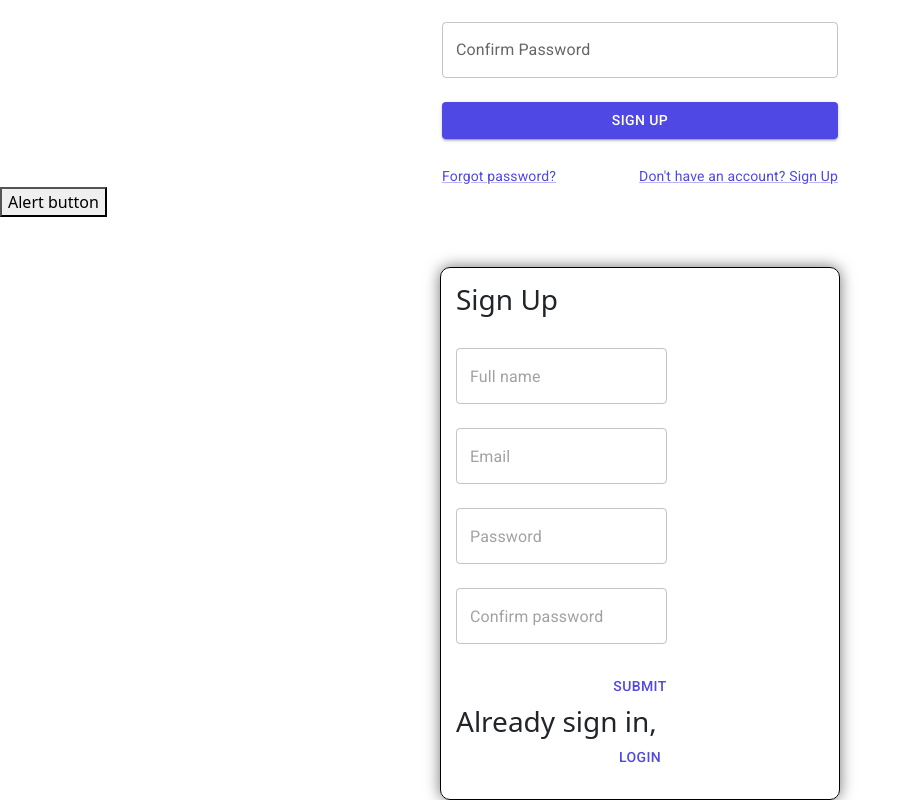
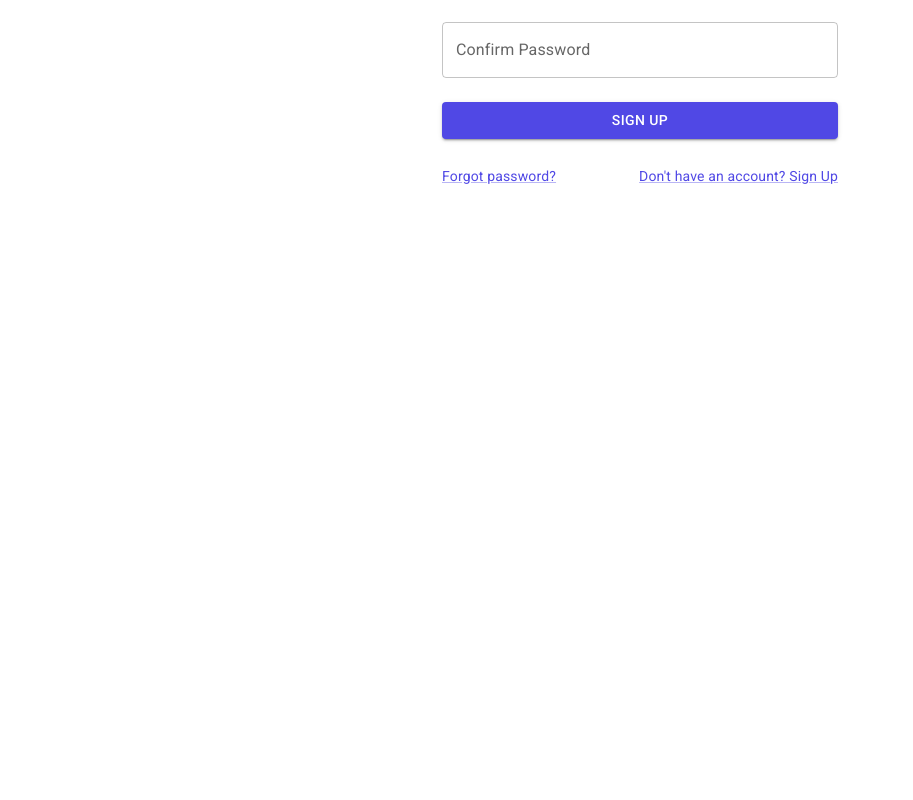
Before and after one commit to hanzala-nickelfox/employees-tracking, a React (Create React App) app: page / in a window 1280 px wide. Shown: the part 418-1218 px from the top of the page, without its empty margins (0-913 px from the left). After the commit the page ends 800 px from the top, so only its background shows below. Built offline with nearby package versions, Linux system fonts and the light colour scheme.

Commit message:
fix(signup): code refactor

```diff
--- a/src/components/shared/Basic-btn.js
+++ b/src/components/shared/Basic-btn.js
@@ -1,10 +1,16 @@
-import { Button } from '@mui/material'
-import React from 'react'
+import { Button } from "@mui/material";
+import React from "react";
 
 function BasicBtn(props) {
     return (
-        <Button className='w-100' variant={props.variant} >{props.text}</Button>
-    )
+        <Button
+            className="w-100"
+            type={props.type}
+            variant={props.variant}
+            onClick={props.handleClick}>
+            {props.text}
+        </Button>
+    );
 }
 
-export default BasicBtn
+export default BasicBtn;
--- a/src/components/shared/FormField.js
+++ b/src/components/shared/FormField.js
@@ -11,7 +11,9 @@ function FormField(props) {
         variant={props.variant}
         type={props.type}
         name={props.name}
+        value={props.value}
         placeholder={props.placeholder}
+        onChange={props.onChange}
       />
     </>
   );
--- a/src/pages/public/login/index.js
+++ b/src/pages/public/login/index.js
@@ -1,12 +1,10 @@
 import React, { useState } from "react";
 // import "./signUp.scss";
 import BasicBtn from "../../../components/shared/Basic-btn.js";
-import FromField from "../../../components/shared/FormField.js";
-import { Alert, Col, Container, Row } from "react-bootstrap";
-import Avatar from '@mui/material/Avatar';
-import LockOutlinedIcon from '@mui/icons-material/LockOutlined';
-import Typography from '@mui/material/Typography';
+import { Alert } from "react-bootstrap";
+
 import { TextField } from '@mui/material';
+
 
 const Login = () => {
   const [emaillog, setEmaillog] = useState("");
@@ -33,26 +31,69 @@ const Login = () => {
     <>
       {home ? <h1>home</h1> : <h1>hello</h1>}
 
-      <Container fluid>
-        <Row>
-          <Avatar sx={{ m: 1, bgcolor: 'secondary.main' }}>
+      {/* <Container component="main" maxWidth="xs" className="mt-5">
+        <Row className="text-center justify-content-center mb-4">
+          <Avatar className="mb-4" sx={{ m: 1, bgcolor: 'secondary.main' }}>
             <LockOutlinedIcon />
           </Avatar>
-          <Typography component="h1" variant="h5">
+          <Typography className="mb-4" component="h1" variant="h5">
             Sign in
           </Typography>
         </Row>
-        <Row>
-          <Col lg={12}>
-            <FromField
-              type='email'
-              name={emaillog}
-              placeholder='email'
-              onChange={(e) => setEmaillog(e.target.value)}
-            ></FromField>
+        <Row >
+          <Col lg={12} className='mb-4'>
+            <FormField
+              type='text'
+              name={namelog}
+              label='Full Name'
+              placeholder='Enter Name'
+              onChange={(e) => setNamelog(e.target.value)}
+            ></FormField>
           </Col>
+          <Col lg={12} className='mb-4'>
+            <FormField
+              label='Email'
+              type="email"
+              name={email}
+              placeholder="Email"
+              onChange={(e) => setEmail(e.target.value)}
+            ></FormField>
+          </Col>
+          <Col lg={12} className='mb-4'>
+            <FormField
+              type="password"
+              name={password}
+              label='Password'
+              placeholder="Password"
+              onChange={(e) => setPassword(e.target.value)}
+            ></FormField>
+          </Col>
+          <Col lg={12} className='mb-4'>
+            <FormField
+              type="number"
+              name={confirmPassword}
+              label='Confirm Password'
+              placeholder="Confirm password"
+              onChange={(e) => setConfirmPassword(e.target.value)}
+            ></FormField>
+          </Col>
+          <Col lg={12} className='mb-4'>
+            <BasicBtn variant='contained' text='Sign Up'></BasicBtn>
+          </Col>
+          <Grid container>
+            <Grid item xs>
+              <Link href="#" variant="body2">
+                Forgot password?
+              </Link>
+            </Grid>
+            <Grid item>
+              <Link href="#" variant="body2">
+                {"Don't have an account? Sign Up"}
+              </Link>
+            </Grid>
+          </Grid>
         </Row>
-      </Container>
+      </Container> */}
 
       <section className="signUp">
         <div className="signUp__container">
--- a/src/pages/public/signup/index.js
+++ b/src/pages/public/signup/index.js
@@ -2,50 +2,37 @@ import React, { useState } from "react";
 import "./signUp.scss";
 import BasicBtn from "../../../components/shared/Basic-btn.js";
 import FormField from "../../../components/shared/FormField.js";
-import { Alert, Col, Row } from "react-bootstrap";
+import { Col, Row } from "react-bootstrap";
 import Avatar from '@mui/material/Avatar';
 import LockOutlinedIcon from '@mui/icons-material/LockOutlined';
 import Typography from '@mui/material/Typography';
-import Login from "../login/index";
-import { Container, TextField } from '@mui/material';
+
+import { Container } from '@mui/material';
 import Link from '@mui/material/Link';
 import Grid from '@mui/material/Grid';
 
 const SignUp = () => {
-  const [namelog, setNamelog] = useState("");
+  const [name, setName] = useState("");
   const [email, setEmail] = useState("");
   const [password, setPassword] = useState("");
   const [confirmPassword, setConfirmPassword] = useState("");
-  const [submit, setSubmit] = useState("");
-  const [flag, setFlag] = useState(false);
-  const [login, setLogin] = useState(true);
+
 
   function handleSubmit(e) {
     e.preventDefault();
-    console.warn(submit, "check=====");
 
-    alert("working");
+    if (!name || !email || !password || !confirmPassword) {
 
-    if (!namelog || !email || !password || !confirmPassword) {
-      setFlag(true);
-    } else {
-      setFlag(false);
+      localStorage.setItem("Name", JSON.stringify(name));
       localStorage.setItem("Email", JSON.stringify(email));
       localStorage.setItem("Password", JSON.stringify(password));
-      localStorage.setItem("Namelog", JSON.stringify(namelog));
-      console.log(localStorage, "Email================");
-      setLogin(!login);
+      localStorage.setItem("Confirm password", JSON.stringify(confirmPassword));
     }
   }
 
-  function hanldeClick() {
-    alert("hello");
-    // setLogin(true);
-  }
 
-  function AlerButton() {
-    // alert("working");
-    console.log(login, "check=====");
+  function hanldeClick(e) {
+    e.preventDefault();
   }
 
   return (
@@ -60,13 +47,14 @@ const SignUp = () => {
           </Typography>
         </Row>
         <Row >
+          <form onSubmit={handleSubmit}>
             <Col lg={12} className='mb-4'>
               <FormField
                 type='text'
-              name={namelog}
+                value={name}
                 label='Full Name'
                 placeholder='Enter Name'
-              onChange={(e) => setNamelog(e.target.value)}
+                onChange={(e) => setName(e.target.value)}
               ></FormField>
             </Col>
             <Col lg={12} className='mb-4'>
@@ -82,6 +70,7 @@ const SignUp = () => {
               <FormField
                 type="password"
                 name={password}
+                value={password}
                 label='Password'
                 placeholder="Password"
                 onChange={(e) => setPassword(e.target.value)}
@@ -89,15 +78,16 @@ const SignUp = () => {
             </Col>
             <Col lg={12} className='mb-4'>
               <FormField
-              type="number"
+                type="password"
                 name={confirmPassword}
+                value={confirmPassword}
                 label='Confirm Password'
                 placeholder="Confirm password"
                 onChange={(e) => setConfirmPassword(e.target.value)}
               ></FormField>
             </Col>
             <Col lg={12} className='mb-4'>
-            <BasicBtn variant='contained' text='Sign Up'></BasicBtn>
+              <BasicBtn type='submit' variant='contained' text='Sign Up'></BasicBtn>
             </Col>
             <Grid container>
               <Grid item xs>
@@ -106,80 +96,17 @@ const SignUp = () => {
                 </Link>
               </Grid>
               <Grid item>
-              <Link href="#" variant="body2">
+                <Link handleClick={hanldeClick} href="#" variant="body2">
                   {"Don't have an account? Sign Up"}
                 </Link>
               </Grid>
             </Grid>
+          </form>
         </Row>
       </Container>
 
-      <button onClick={AlerButton()}>Alert button</button>
-      {login !== false ? (
-        <section className="signUp">
-          <div className="signUp__container">
-            <h3 className="signUp__container__title">Sign Up</h3>
-            <div className="signUp__container__form">
-              <form onSubmit={handleSubmit}>
-                <br />
-                <TextField
-                  type="text"
-                  name={namelog}
-                  placeholder="Full name"
-                  onChange={(e) => setNamelog(e.target.value)}
-                />
-                <br /> <br />
-                <TextField
-                  type="email"
-                  name={email}
-                  placeholder="Email"
-                  onChange={(e) => setEmail(e.target.value)}
-                />
-                <br /> <br />
-                <TextField
-                  type="number"
-                  name={password}
-                  placeholder="Password"
-                  onChange={(e) => setPassword(e.target.value)}
-                />
-                <br /> <br />
-                <TextField
-                  type="number"
-                  name={confirmPassword}
-                  placeholder="Confirm password"
-                  onChange={(e) => setConfirmPassword(e.target.value)}
-                />
-                <br /> <br />
-                <BasicBtn
-                  text="submit"
-                  name={submit}
-                  onChange={(e) => setSubmit(e.target.value)}></BasicBtn>
-                <h3 className="d-iniline">
-                  Already sign in,{" "}
-                  <BasicBtn
-                    text="login"
-                    name={login}
-                    className="w-25"
-                    onClick={() => hanldeClick()}></BasicBtn>
-                </h3>
-              </form>
-            </div>
-          </div>
+    </>
 
-          {flag &&
-            (<Alert color="primary" variant="danger">
-              <h3>Please fill correct info.</h3>
-            </Alert>)(
-              <Alert color="primary" variant="success">
-                false
-              </Alert>
-            )}
-        </section>
-      ) : (
-        <Login />
-      )}
-    </>
   );
 };
-
 export default SignUp;
```
Lines whose indentation alone changed are shown as unchanged.
